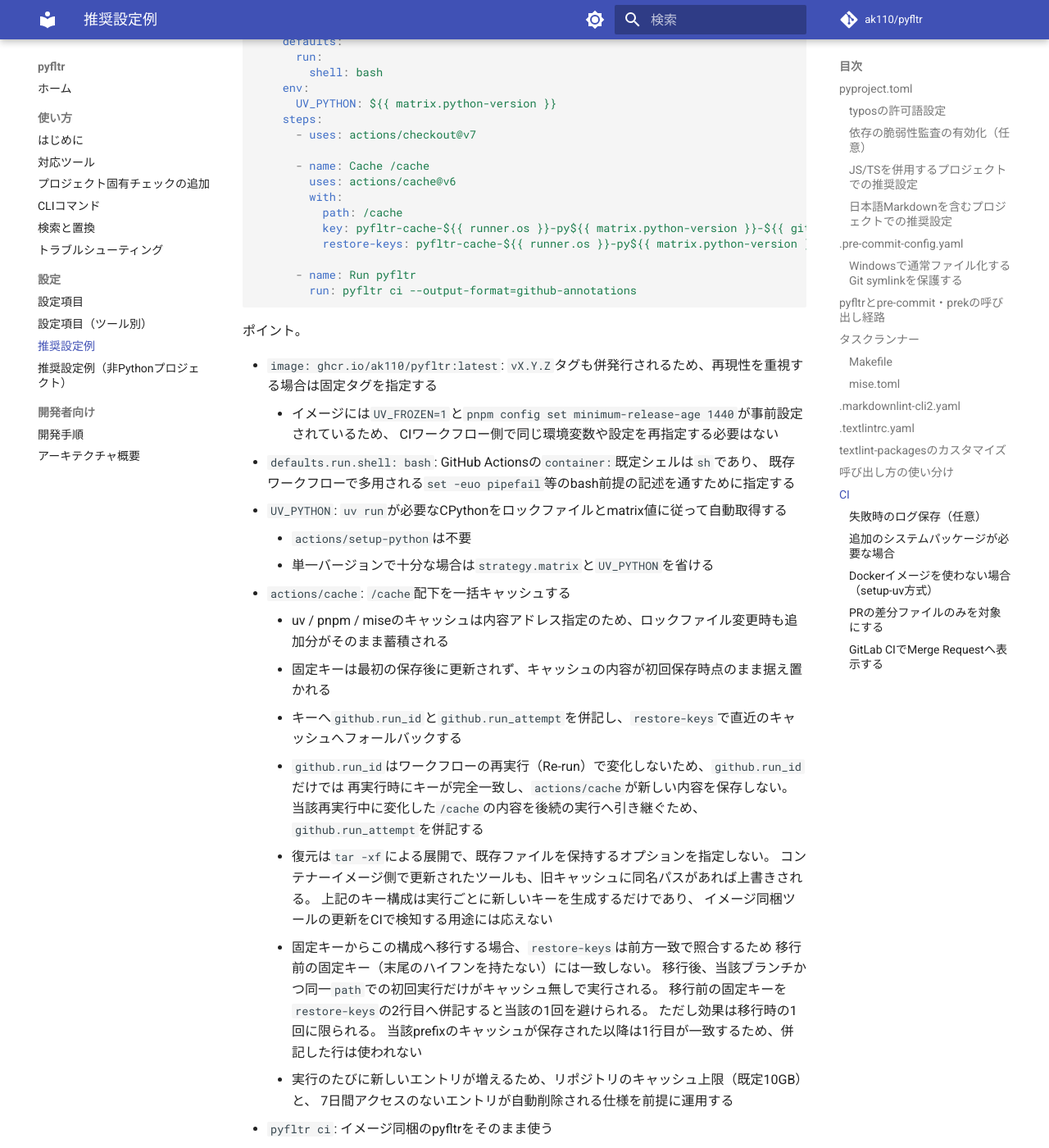
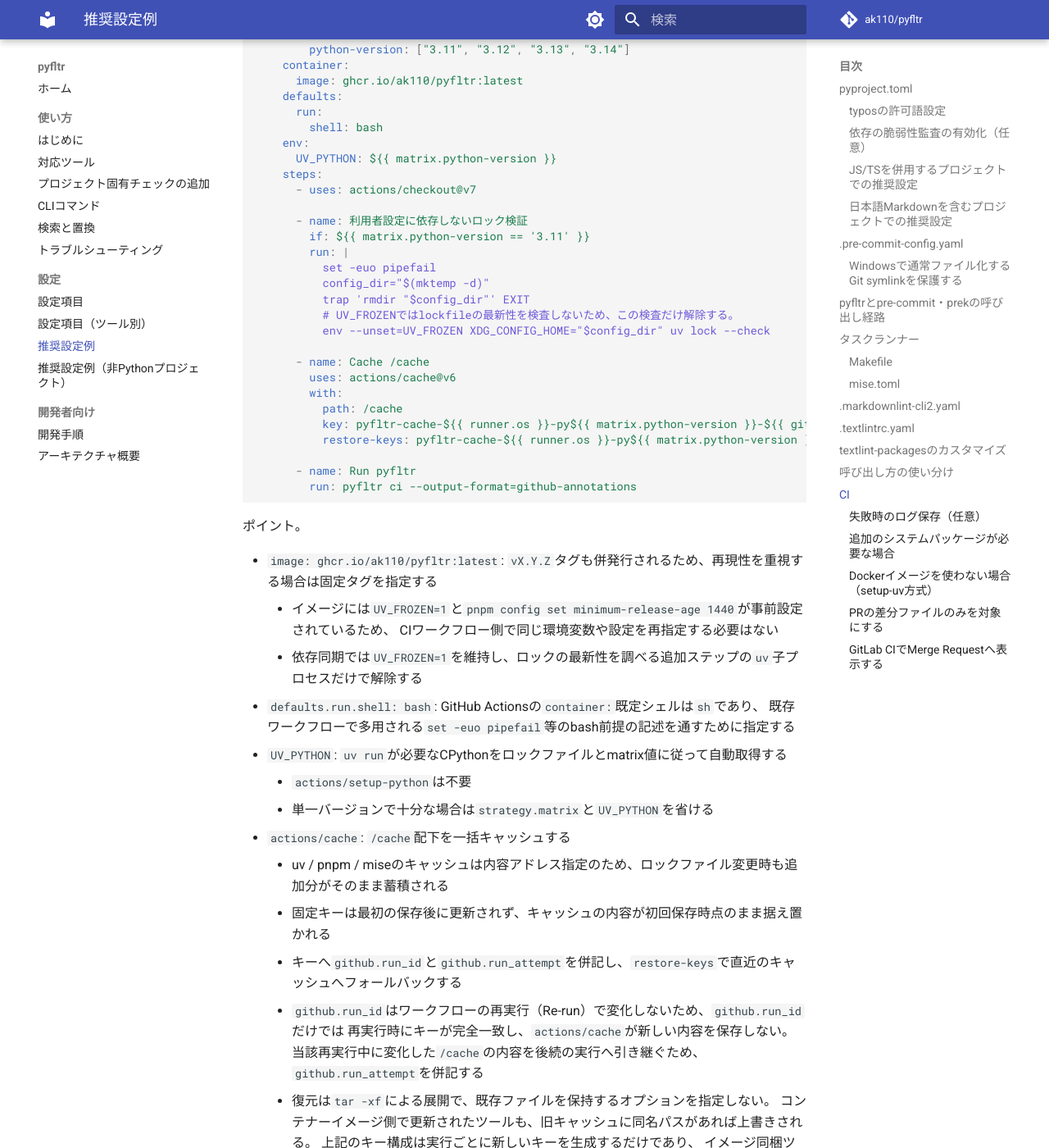
Before and after one commit to ak110/pyfltr, an MkDocs documentation site: the page built from docs/guide/recommended.md, in a window 1280 px wide and 1400 px high, scrolled down 16634 px. Shown: the whole window at 82% size. Built offline with MkDocs 1.6.1 and Material for MkDocs 9.7.7, drawn with Linux system fonts in a browser that asks for light colours; comment, search, counter and statistics services are not loaded; some of the changed text lies outside the part shown.

Commit message:
ci: 利用者設定から独立したロック検査を追加する
再発予防: 空の利用者設定による検査をLinux CIの最小Python版で継続実行する

````diff
--- a/docs/guide/recommended.md
+++ b/docs/guide/recommended.md
@@ -527,6 +527,9 @@
 )
 ```
 
+この手作業による隔離検査は、任意の時点でロックの再現性を診断するために使う。
+後掲のCI例では、matrixの最小Python版でワークフロー実行ごとに同じ条件を継続して検査する。
+
 ### mise.toml
 
 言語を問わず利用可能。
@@ -710,6 +713,15 @@
     steps:
       - uses: actions/checkout@v7
 
+      - name: 利用者設定に依存しないロック検証
+        if: ${{ matrix.python-version == '3.11' }}
+        run: |
+          set -euo pipefail
+          config_dir="$(mktemp -d)"
+          trap 'rmdir "$config_dir"' EXIT
+          # UV_FROZENではlockfileの最新性を検査しないため、この検査だけ解除する。
+          env --unset=UV_FROZEN XDG_CONFIG_HOME="$config_dir" uv lock --check
+
       - name: Cache /cache
         uses: actions/cache@v6
         with:
@@ -726,6 +738,7 @@
 - `image: ghcr.io/ak110/pyfltr:latest`: `vX.Y.Z`タグも併発行されるため、再現性を重視する場合は固定タグを指定する
     - イメージには`UV_FROZEN=1`と`pnpm config set minimum-release-age 1440`が事前設定されているため、
     CIワークフロー側で同じ環境変数や設定を再指定する必要はない
+    - 依存同期では`UV_FROZEN=1`を維持し、ロックの最新性を調べる追加ステップの`uv`子プロセスだけで解除する
 - `defaults.run.shell: bash`: GitHub Actionsの`container:`既定シェルは`sh`であり、
   既存ワークフローで多用される`set -euo pipefail`等のbash前提の記述を通すために指定する
 - `UV_PYTHON`: `uv run`が必要なCPythonをロックファイルとmatrix値に従って自動取得する
````
Also changed, not shown: 1 other file.
